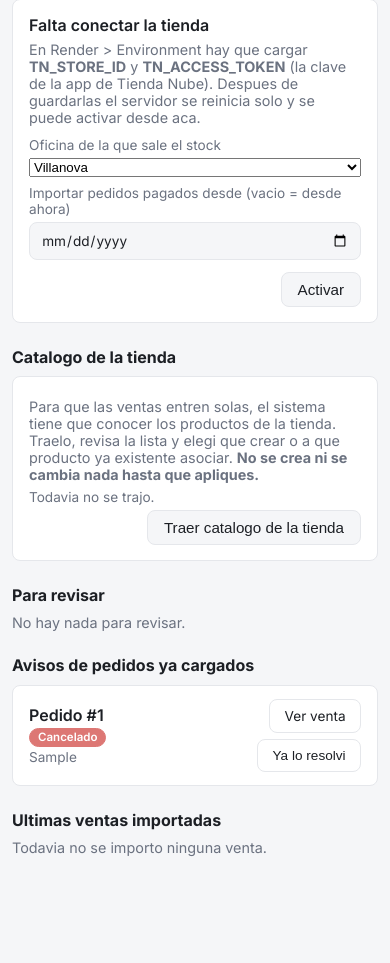
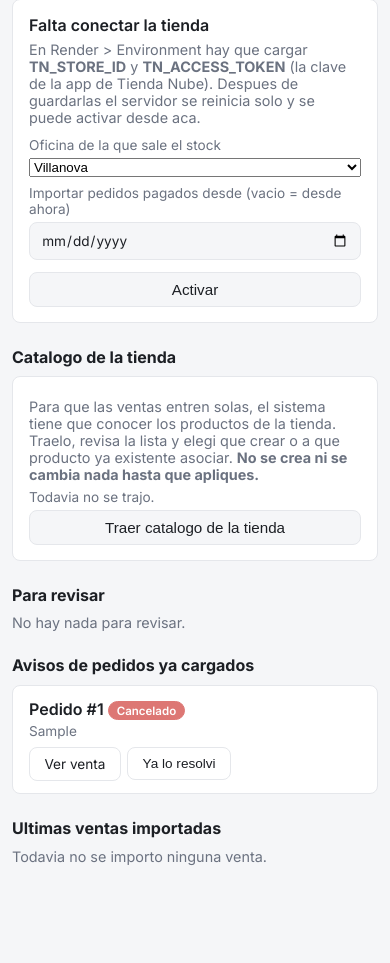
Before and after one commit to lucasabran/Tengo_stock, a Flask app: page /tienda-nube in a window 390 px wide. Shown: the part 200-1163 px from the top of the page. Before the commit the page ends 1056 px from the top, so only its background shows below. Run offline with Flask 3, Linux system fonts and the light colour scheme; the visitor is signed in with stand-in values (Sample User, id 1); data comes from the database, SQL or seed files in the repository; tables that the repository leaves empty hold one stand-in row (values such as "Sample post"); data that the repository does not hold is empty.

Commit message:
Pantalla Tienda Nube: se adapta a celular, textos mas claros y errores de la API legibles
Co-Authored-By: Claude Sonnet 5.5 <noreply@anthropic.com>

```diff
--- a/static/style.css
+++ b/static/style.css
@@ -238,6 +238,7 @@ dialog form textarea {
 
 .form-actions {
   display: flex;
+  flex-wrap: wrap;
   justify-content: flex-end;
   gap: 0.5rem;
   margin-top: 0.3rem;
@@ -883,3 +884,13 @@ details.card > summary { cursor: pointer; }
 /* formularios apilados y bloques que se pueden ocultar con .hidden */
 .stack-form { display: flex; flex-direction: column; gap: 0.5rem; margin-top: 0.6rem; }
 .stack-form.hidden, .form-actions.hidden { display: none; }
+
+/* pantallas angostas: nada se sale del cuadro */
+.tools-card select, .tools-card input[type="date"], .tools-card input[type="search"], .card input[type="search"] { max-width: 100%; min-width: 0; box-sizing: border-box; }
+.inline-map { flex-wrap: wrap; max-width: 100%; }
+.inline-map input { min-width: 0; max-width: 100%; box-sizing: border-box; }
+@media (max-width: 520px) {
+  .tools-card .form-actions { justify-content: stretch; }
+  .tools-card .form-actions > button, .tools-card .form-actions > a { flex: 1 1 8rem; }
+  .list-row { flex-wrap: wrap; }
+}
--- a/static/tiendanube.js
+++ b/static/tiendanube.js
@@ -23,8 +23,10 @@ function renderState(s) {
       <div class="card-desc">En Render > Environment hay que cargar <b>TN_STORE_ID</b> y <b>TN_ACCESS_TOKEN</b> (la clave de la app de Tienda Nube). Despues de guardarlas el servidor se reinicia solo y se puede activar desde aca.</div>`;
   } else if (s.enabled) {
     html = `<div class="card-name">Sincronizacion activa <span class="badge badge-owner">Activa</span></div>
-      <div class="card-desc">Se revisa la tienda cada 10 minutos. Importa pedidos pagados desde ${fmtDate(s.since)}.
-      Ultima revision: ${fmtDate(s.last_sync)}. ${s.imported} venta(s) importadas, ${s.review} para revisar.</div>`;
+      <div class="card-desc">Se revisa la tienda cada 10 minutos.</div>
+      <div class="card-desc">Importa pedidos pagados desde: <b>${fmtDate(s.since)}</b></div>
+      <div class="card-desc">Ultima revision: <b>${s.last_sync ? fmtDate(s.last_sync) : "todavia no se hizo"}</b></div>
+      <div class="card-desc"><b>${s.imported}</b> venta(s) importadas &middot; <b>${s.review}</b> para revisar</div>`;
   } else {
     html = `<div class="card-name">Sincronizacion apagada</div>
       <div class="card-desc">Al activarla solo se importan los pedidos pagados desde la fecha que elijas (por defecto, desde ese momento), para no descontar dos veces el stock que ya cargaron a mano.</div>`;
--- a/tn_sync.py
+++ b/tn_sync.py
@@ -160,7 +160,11 @@ def _api_get(path):
             if exc.code == 429 or exc.code >= 500:
                 time.sleep(2 * (attempt + 1))
                 continue
-            raise RuntimeError(f"Tienda Nube respondio {exc.code}: {exc.read().decode()[:200]}")
+            if exc.code == 401:
+                raise RuntimeError("Tienda Nube rechazo la clave de acceso (401): revisa TN_ACCESS_TOKEN en el servidor")
+            if exc.code == 403:
+                raise RuntimeError("Tienda Nube no le da permiso a la app para esto (403): falta el permiso de lectura de pedidos o productos")
+            raise RuntimeError(f"Tienda Nube respondio {exc.code}: {exc.read().decode()[:160]}")
         except urllib.error.URLError:
             time.sleep(2 * (attempt + 1))
     raise RuntimeError("No se pudo conectar con Tienda Nube (demasiados reintentos)")
```
